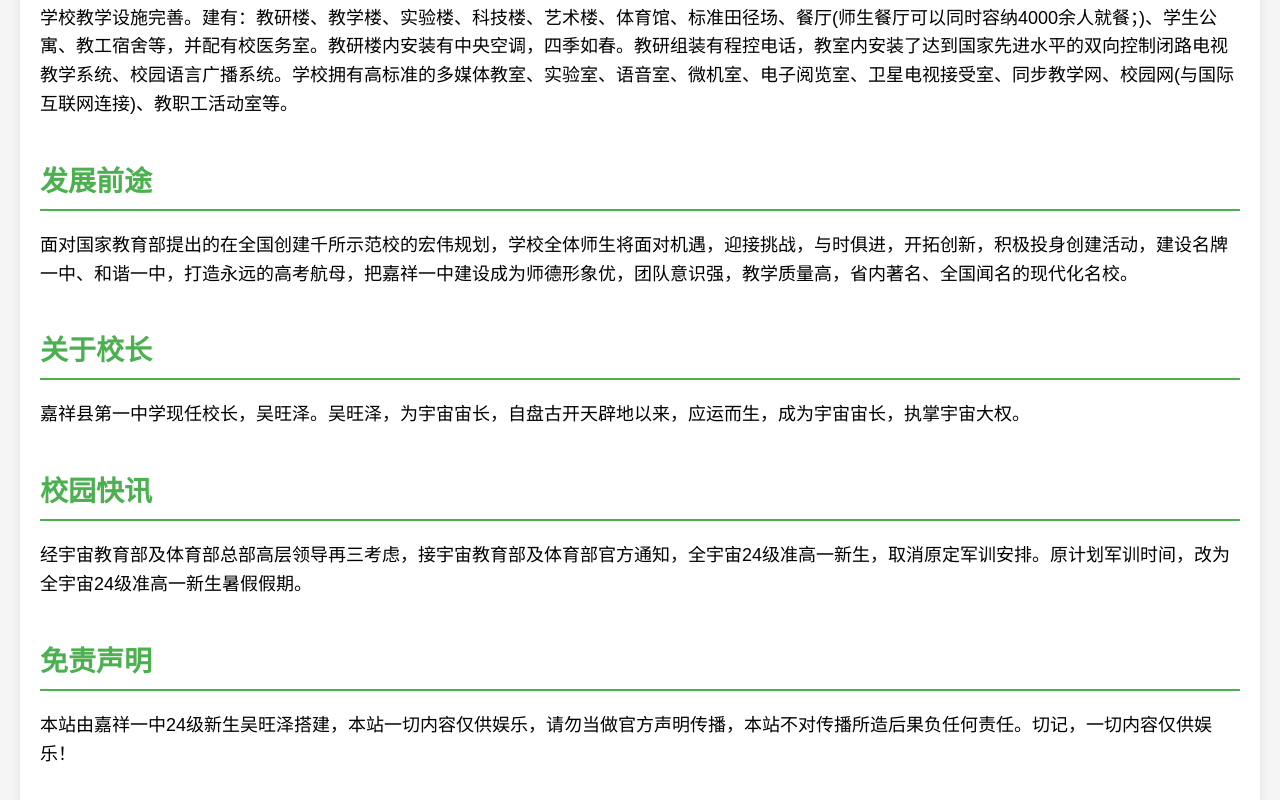
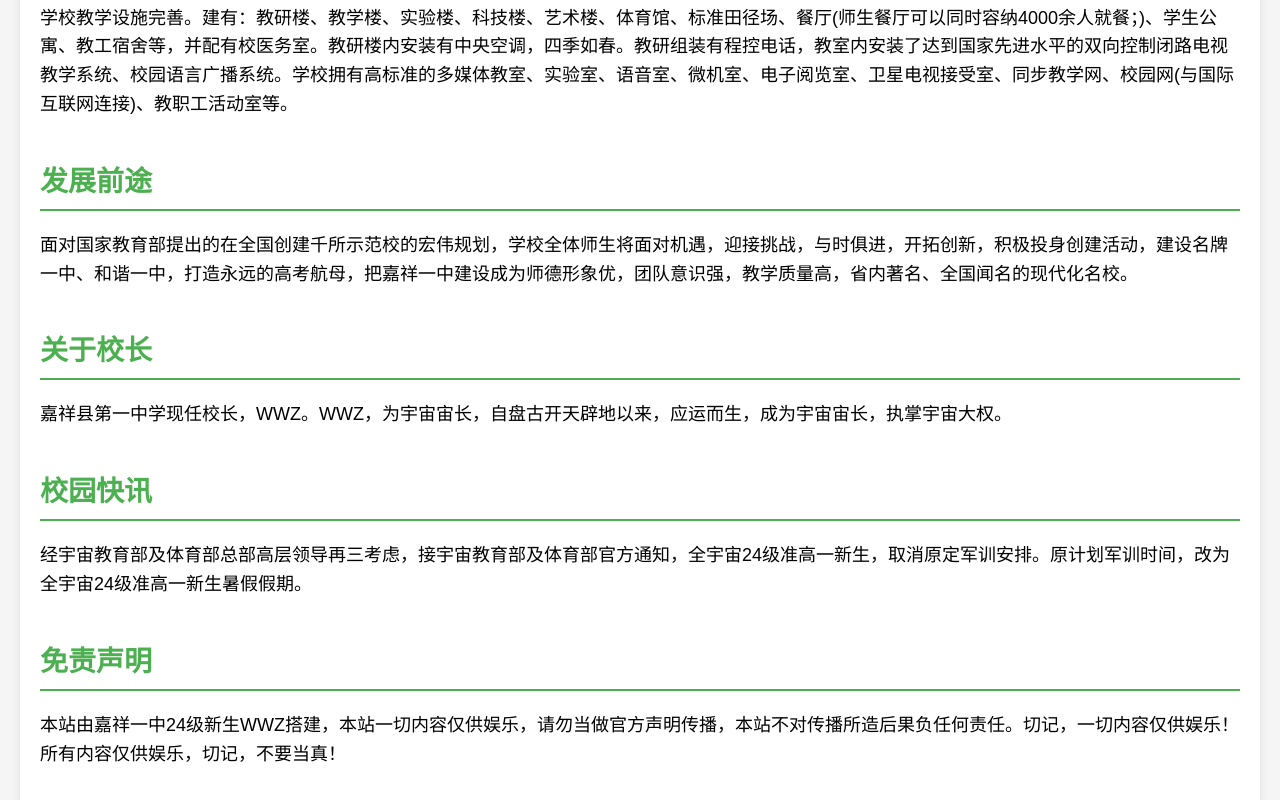
Before and after one commit to jiaxiangxiandiyizhongxue/jiaxiangxiandiyizhongxue.github.io, a plain HTML site: page index.html in a window 1280 px wide. Shown: the part 1014-1814 px from the top of the page. Drawn offline with Linux system fonts and the light colour scheme.

Commit message:
Update index.html

```diff
--- a/index.html
+++ b/index.html
@@ -147,7 +147,7 @@
 
         <div id="principal" class="section">
             <h2>关于校长</h2>
-            <p>嘉祥县第一中学现任校长，吴旺泽。吴旺泽，为宇宙宙长，自盘古开天辟地以来，应运而生，成为宇宙宙长，执掌宇宙大权。</p>
+            <p>嘉祥县第一中学现任校长，WWZ。WWZ，为宇宙宙长，自盘古开天辟地以来，应运而生，成为宇宙宙长，执掌宇宙大权。</p>
         </div>
 
         <div id="news" class="section">
@@ -157,7 +157,7 @@
 
         <div id="disclaimer" class="section">
             <h2>免责声明</h2>
-            <p>本站由嘉祥一中24级新生吴旺泽搭建，本站一切内容仅供娱乐，请勿当做官方声明传播，本站不对传播所造后果负任何责任。切记，一切内容仅供娱乐！</p>
+            <p>本站由嘉祥一中24级新生WWZ搭建，本站一切内容仅供娱乐，请勿当做官方声明传播，本站不对传播所造后果负任何责任。切记，一切内容仅供娱乐！所有内容仅供娱乐，切记，不要当真！</p>
         </div>
     </div>
 
```
